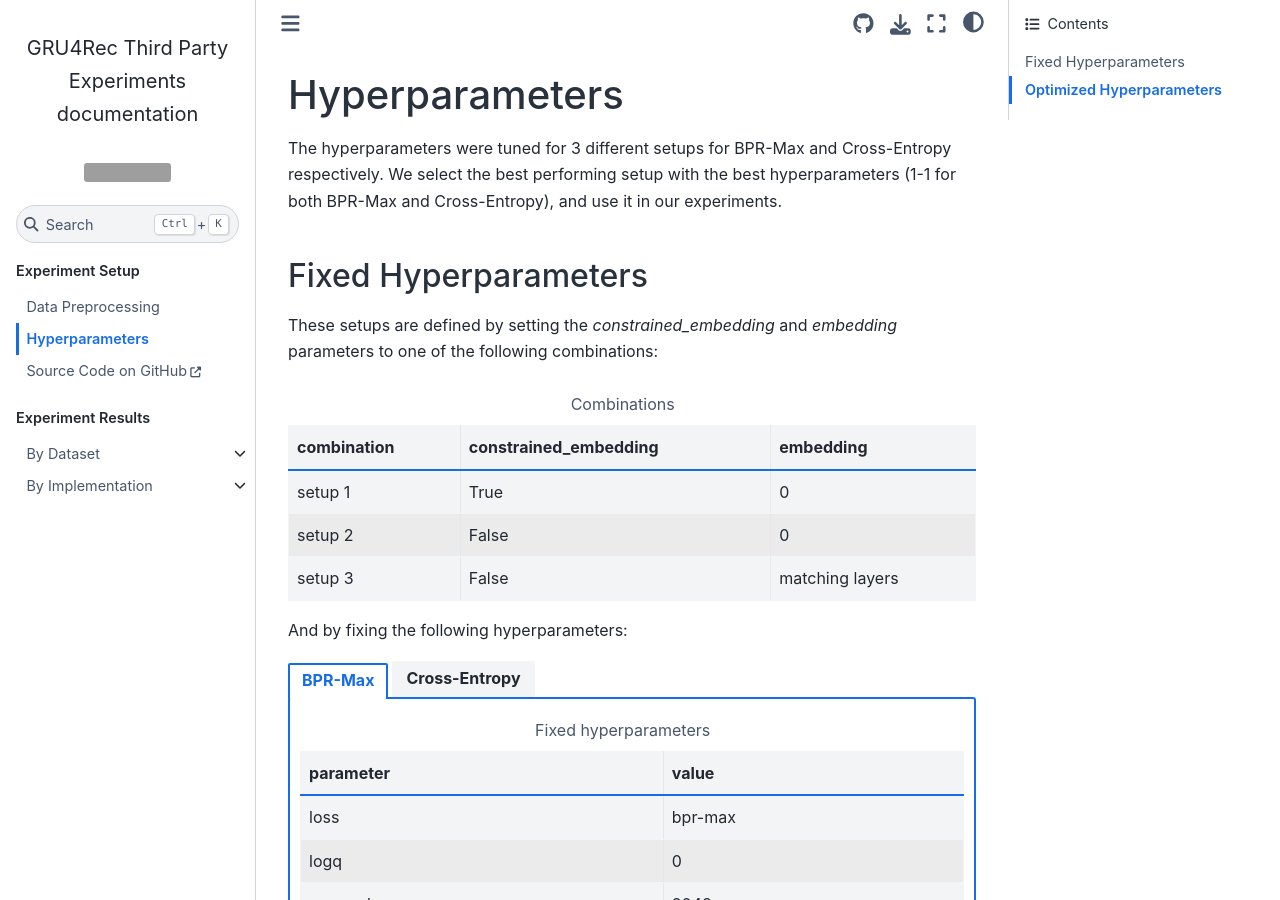
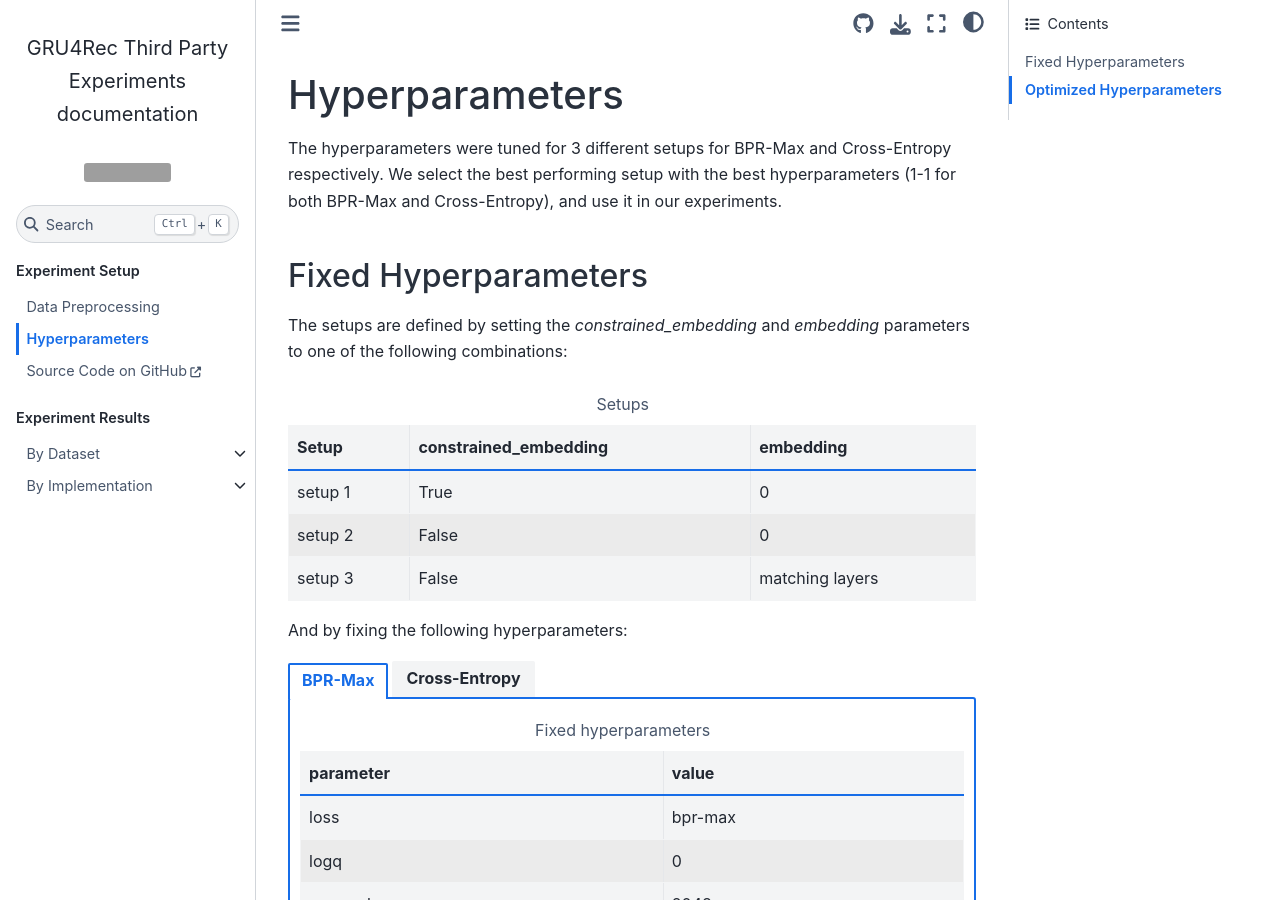
Before and after one commit to hidasib/gru4rec_third_party_comparison, a Sphinx documentation site: the page built from docs/hyperparams/hyperparams_main.rst, in a window 1280 px wide and 900 px high. Built offline with Sphinx 7.4.7 and the Sphinx Book theme 1.1.4, drawn with Linux system fonts in a browser that asks for light colours; grey boxes are pictures that could not be loaded.

Commit message:
minor correction in hyperparams_main

```diff
--- a/docs/data_sources/hyperparams/hyperparams_setups.csv
+++ b/docs/data_sources/hyperparams/hyperparams_setups.csv
@@ -1,4 +1,4 @@
-combination,constrained_embedding,embedding
+Setup,constrained_embedding,embedding
 setup 1,True,0
 setup 2,False,0
 setup 3,False,matching layers
--- a/docs/hyperparams/hyperparams_main.rst
+++ b/docs/hyperparams/hyperparams_main.rst
@@ -7,9 +7,9 @@ The hyperparameters were tuned for 3 different setups for BPR-Max and Cross-Entr
 Fixed Hyperparameters
 ------------------------------------------------------------------
 
-These setups are defined by setting the *constrained_embedding* and *embedding* parameters to one of the following combinations:
+The setups are defined by setting the *constrained_embedding* and *embedding* parameters to one of the following combinations:
 
-.. csv-table:: Combinations
+.. csv-table:: Setups
     :class: striped_table
     :file: /data_sources/hyperparams/hyperparams_setups.csv
     :header-rows: 1
```
